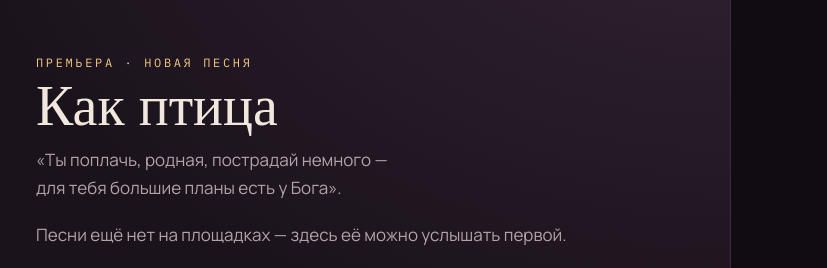
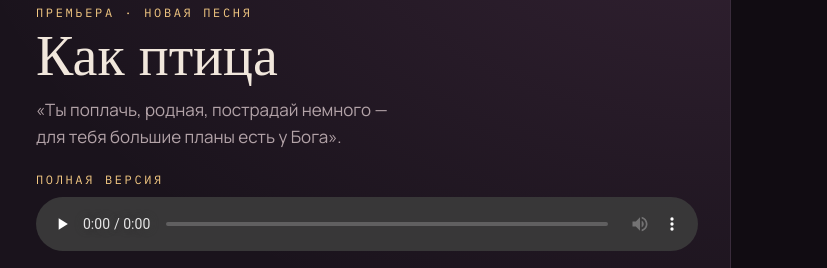
Before and after one commit to ekaterinaastra/ekaterinaastra.github.io, a plain HTML site: page index.html in a window 1280 px wide. Shown: the part 1827-2095 px from the top of the page, 453-1280 px from the left. Drawn offline with Linux system fonts and the light colour scheme; animation ran at ten frames a second; a web font is replaced by a local one.

Commit message:
Полная версия «Как птица» под видео
Co-Authored-By: Claude Opus 5.5 <noreply@anthropic.com>
Claude-Session: https://claude.ai/code/session_01V88sGLDjzPYFx2tHZ7PBaN

```diff
--- a/index.html
+++ b/index.html
@@ -236,6 +236,8 @@ footer .wrap{padding-block:56px 64px;display:grid;gap:24px}
           <div class="eyebrow">Премьера · новая песня</div>
           <h3>Как птица</h3>
           <p>«Ты поплачь, родная, пострадай немного —<br>для тебя большие планы есть у Бога».</p>
+          <div class="eyebrow" style="margin-bottom:8px">Полная версия</div>
+          <audio src="media/kak-ptica.mp3" controls preload="none" style="display:block;width:100%;margin:0 0 20px"></audio>
           <p style="margin:0">Песни ещё нет на площадках — здесь её можно услышать первой.</p>
         </div>
       </div>
```
Also changed, not shown: 1 other file.
